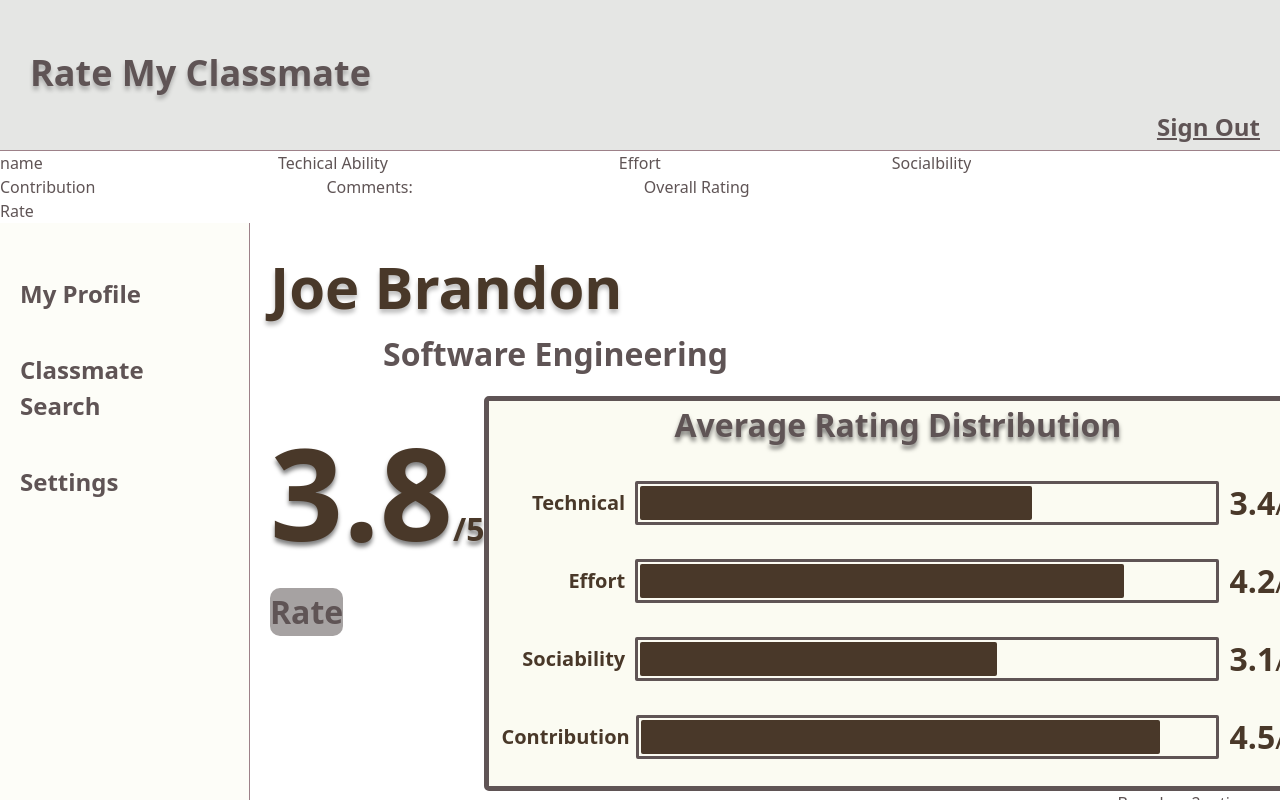
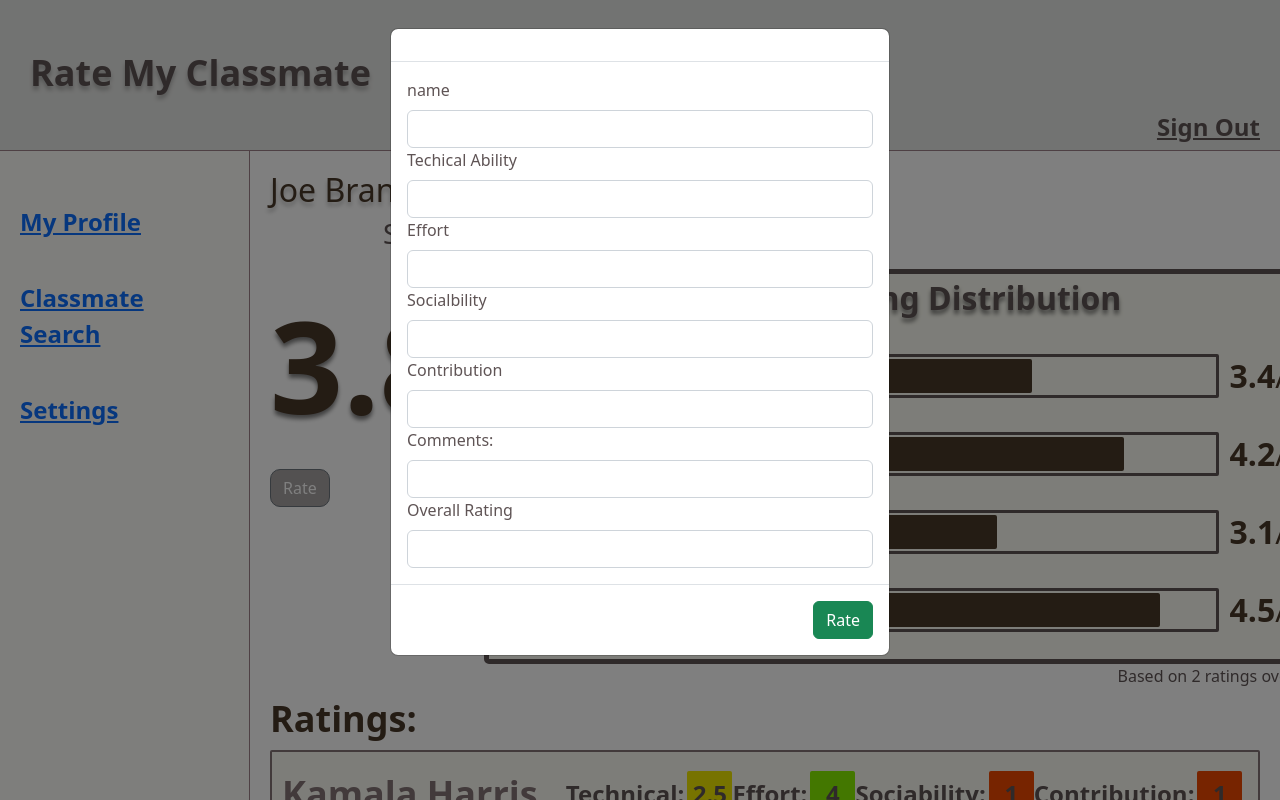
Before and after one commit to jqm4954/rate-my-classmate, a Next.js app: page /classmateProfile in a window 1280 px wide. Both pictures are taken after a click on the button "Rate". Shown: the top 800 px of the page. Built offline with nearby package versions, Linux system fonts and the light colour scheme.

Commit message:
Updating Modal

```diff
--- a/package.json
+++ b/package.json
@@ -13,6 +13,7 @@
     "@prisma/client": "^4.10.1",
     "@types/react": "18.0.28",
     "@types/react-dom": "18.0.10",
+    "bootstrap": "^5.2.3",
     "eslint": "8.34.0",
     "eslint-config-next": "13.1.6",
     "firebase": "^9.17.1",
@@ -20,8 +21,8 @@
     "js-cookie": "^3.0.1",
     "next": "13.1.6",
     "next-connect": "^0.13.0",
-    "react": "18.2.0",
-    "react-dom": "18.2.0",
+    "react": "^18.2.0",
+    "react-dom": "^18.2.0",
     "react-hooks-use-modal": "^3.3.1",
     "reactstrap": "^9.1.6",
     "styled-components": "^5.3.6",
--- a/src/core/components/rateModal.tsx
+++ b/src/core/components/rateModal.tsx
@@ -1,57 +1,48 @@
-import React, { FunctionComponent } from 'react';
-import {Input,Container, Row, Col,Button, Modal, ModalHeader, Alert, Label, ModalBody, ModalFooter} from 'reactstrap';
+import React, {FunctionComponent} from 'react';
+import {Button, Input, Label, Modal, ModalBody, ModalFooter, ModalHeader} from 'reactstrap';
 
 interface RateModalProps {
-  onConfirm: () => void;
-  onCancel: () => void;
-  addclassMateName: () => void;
-  addtechnicalAbility: () => void;
-  addEffort: () => void;
-  addSociability: () => void;
-  addContributions: () => void;
-  addOverallRating: () => void;
-  message: string;
+    isOpen: boolean;
+    toggle: () => void;
+    message?: string
 }
 
 export const RateModal: FunctionComponent<RateModalProps> = (props) => {
     return (
-    <React.Fragment>
-        <h1>{props.message}</h1>
-        <div>
-
+        <Modal isOpen={props.isOpen} toggle={props.toggle}>
+            <ModalHeader>
+                {props.message}
+            </ModalHeader>
             <ModalBody>
                 <Label for="field1">name</Label>
-    <Input id="field1"  name="title"
-            type="text"   onChIssueange={props.addclassMateName}  /> {}
+                <Input id="field1" name="title"
+                       type="text"/> {}
                 <Label for="field2">Techical Ability</Label>
-    <Input id="field2"  last_name="issueNum"
-            type="text"   onChange={props.addtechnicalAbility}/>
+                <Input id="field2" last_name="issueNum"
+                       type="text"/>
                 <Label for="field3">Effort</Label>
-    <Input id="field3"  name="pub"
-            type="text"   onChange={props.addEffort}/>
+                <Input id="field3" name="pub"
+                       type="text"/>
 
                 <Label for="field4">Socialbility</Label>
-    <Input id="field4"  name="pub_date"
-            type="text"  onChange={props.addSociability} />
+                <Input id="field4" name="pub_date"
+                       type="text"/>
                 <Label for="field5">Contribution</Label>
-    <Input id="field5"  name="creators"
-            type="text"  onChange={props.addContributions} />
+                <Input id="field5" name="creators"
+                       type="text"/>
                 <Label for="field6">Comments:</Label>
-    <Input id="field6"  name="creators"
-            type="text"  />
+                <Input id="field6" name="creators"
+                       type="text"/>
                 <Label for="field7">Overall Rating</Label>
-    <Input id="field7"  name="creators"
-            type="text"  />
+                <Input id="field7" name="creators"
+                       type="text"/>
             </ModalBody>
             <ModalFooter>
-    <Button color='success' onClick={props.onConfirm}>Rate</Button>
+                <Button color='success'>Rate</Button>
             </ModalFooter>
-
-
-
-</div>
-    </React.Fragment>
-  );
+        </Modal>
+    )
+        ;
 };
 
 /*
--- a/src/core/hooks/useModal.ts
+++ b/src/core/hooks/useModal.ts
@@ -1,7 +1,7 @@
 import { useState } from "react"
 
 export const useModal = (initialMode = false) => {
-    const [modalOpen, setModalOpen] = useState(initialMode)
-    const toggle = () => setModalOpen(!modalOpen)
-    return {modalOpen, toggle}
+    const [isOpen, setIsOpen] = useState(initialMode)
+    const toggle = () => setIsOpen(!isOpen)
+    return {isOpen, toggle}
 }
--- a/src/pages/_app.tsx
+++ b/src/pages/_app.tsx
@@ -1,4 +1,5 @@
 import '@/styles/globals.css'
+import 'bootstrap/dist/css/bootstrap.min.css';
 import type { AppProps } from 'next/app'
 
 export default function App({ Component, pageProps }: AppProps) {
--- a/src/pages/classmateProfile.tsx
+++ b/src/pages/classmateProfile.tsx
@@ -41,12 +41,12 @@ export default function classmateProfile() {
     htmlRatings.push(<Rating key={index} rating={ratings[index]}></Rating>);
   }
 
-  const {modalOpen, toggle} = useModal();
+  const {isOpen, toggle} = useModal();
 
   return (
     <>
+      <RateModal isOpen={isOpen} toggle={toggle}/>
       <TopBar></TopBar>
-      {modalOpen ? <RateModal/> : <></>}
       <div className="flex">
         <SideBar></SideBar>
         <div className={styles.content}>
```
Also changed, not shown: 1 other file (tests, documents, lock files or other folders). Lines whose indentation alone changed are shown as unchanged.
